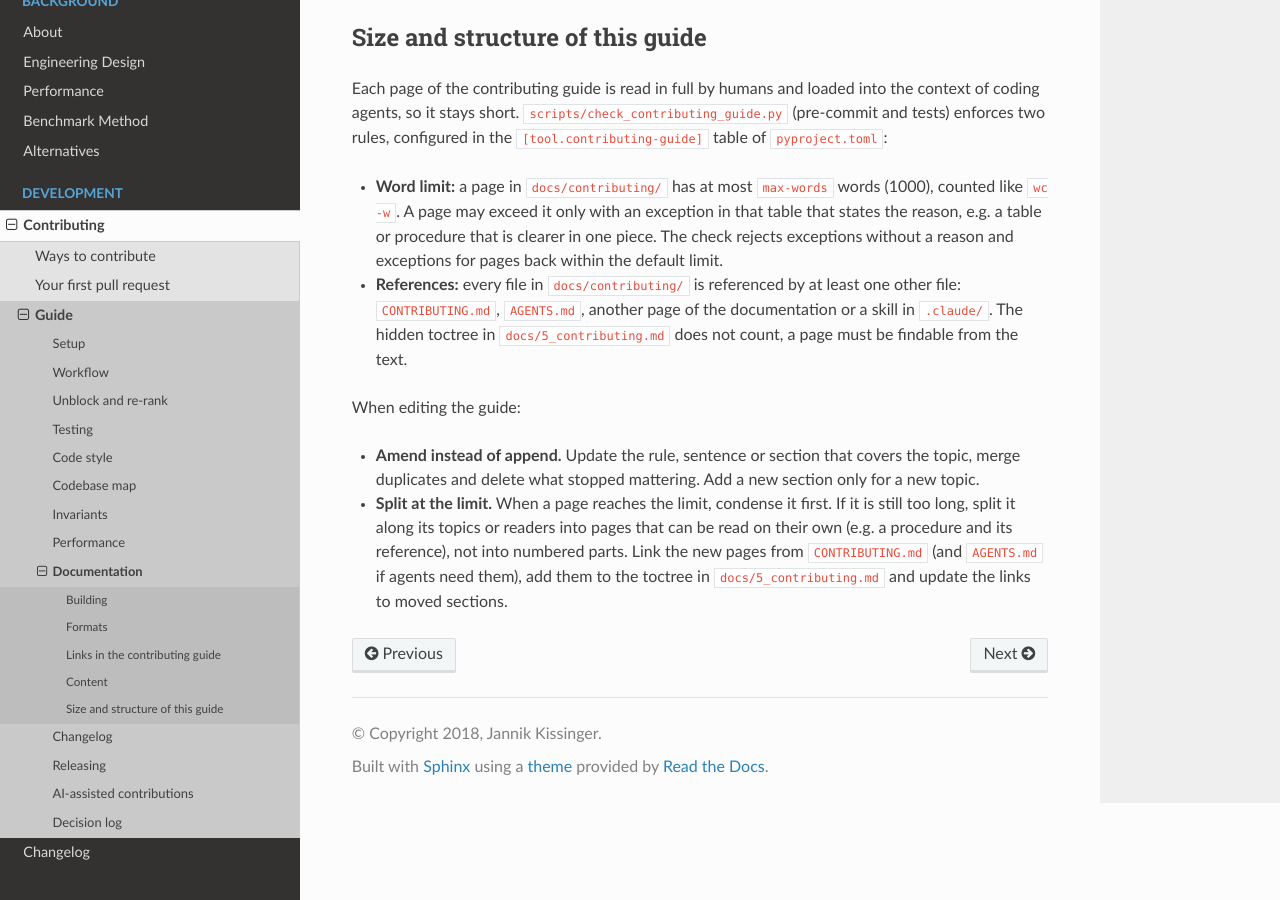
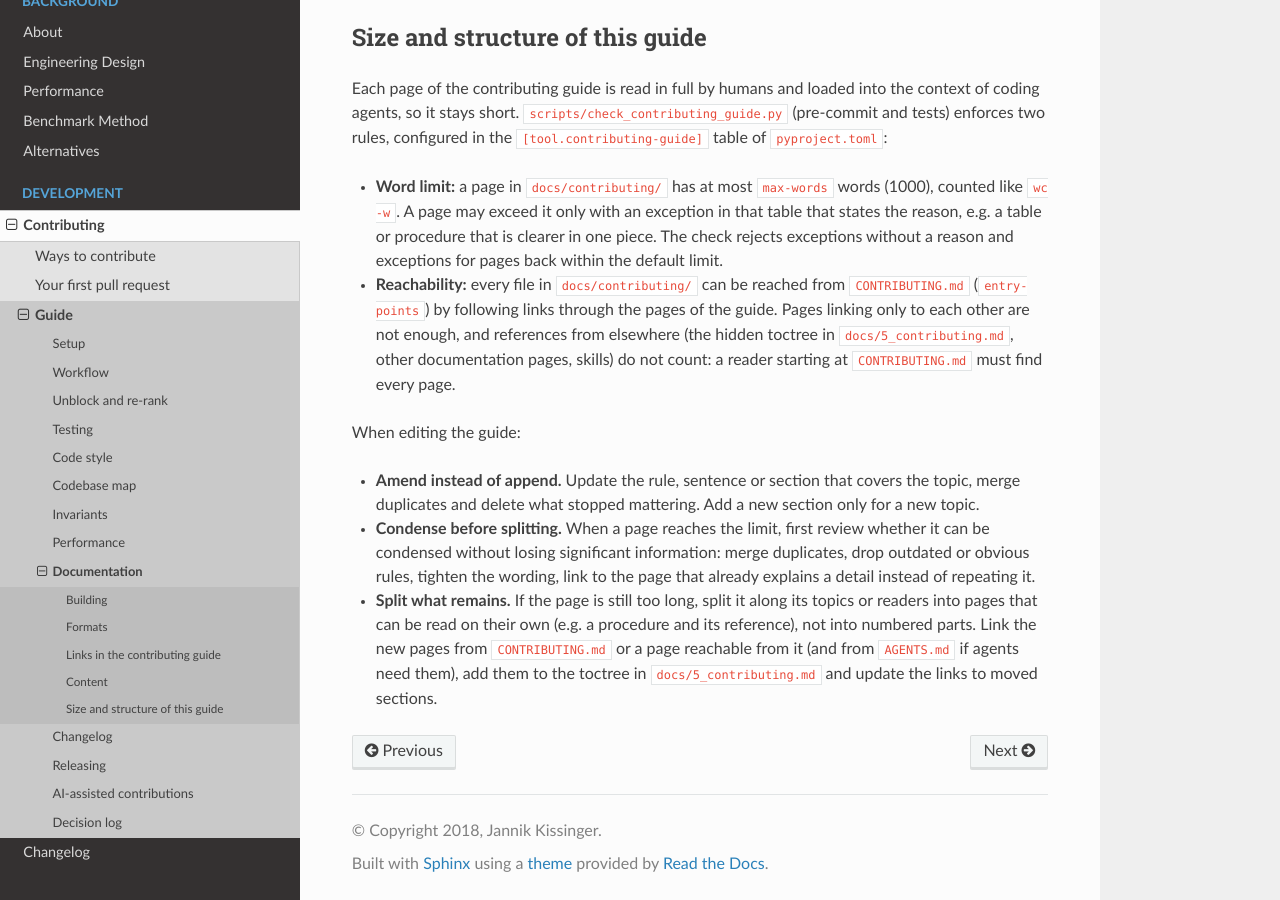
Before and after one commit to jannikmi/extremitypathfinder, a Sphinx documentation site: the page built from docs/contributing/documentation.md, in a window 1280 px wide and 900 px high, scrolled down 1268 px. Built offline with Sphinx 7.4.7 and the Read the Docs theme 3.1.0, drawn with Linux system fonts in a browser that asks for light colours.

Commit message:
Require every contributing page to be reachable from CONTRIBUTING.md
Replaces the single-reference rule: the check follows links from the
entry points (entry-points in pyproject.toml) through the guide's pages.
Pages linking only to each other, the toctree and skills no longer count.
The guide asks to review whether a page can be condensed without losing
significant information before splitting it.

Co-Authored-By: Claude Opus 5.5 <noreply@anthropic.com>
Claude-Session: https://claude.ai/code/session_01XJqV767Kh6xc6J4JY5zNiB

```diff
--- a/CHANGELOG.rst
+++ b/CHANGELOG.rst
@@ -71,7 +71,8 @@ internal:
   pull request and issue templates, ``make check`` for a quick check before committing,
   trade-off rules, a decision log and rules for prioritising issues.
 - contributing guide: pages have a word limit (``max-words`` in ``pyproject.toml``, exceptions need a reason)
-  and every page must be referenced, checked by ``scripts/check_contributing_guide.py`` in pre-commit and the tests.
+  and every page must be reachable from ``CONTRIBUTING.md``, checked by ``scripts/check_contributing_guide.py``
+  in pre-commit and the tests.
 
 
 3.0.0 (2026-10-29)
--- a/docs/contributing/documentation.md
+++ b/docs/contributing/documentation.md
@@ -56,15 +56,19 @@ configured in the `[tool.contributing-guide]` table of `pyproject.toml`:
   A page may exceed it only with an exception in that table that states the reason, e.g. a table or procedure
   that is clearer in one piece. The check rejects exceptions without a reason
   and exceptions for pages back within the default limit.
-- **References:** every file in `docs/contributing/` is referenced by at least one other file: `CONTRIBUTING.md`,
-  `AGENTS.md`, another page of the documentation or a skill in `.claude/`. The hidden toctree in
-  `docs/5_contributing.md` does not count, a page must be findable from the text.
+- **Reachability:** every file in `docs/contributing/` can be reached from `CONTRIBUTING.md` (`entry-points`)
+  by following links through the pages of the guide. Pages linking only to each other are not enough,
+  and references from elsewhere (the hidden toctree in `docs/5_contributing.md`, other documentation pages, skills)
+  do not count: a reader starting at `CONTRIBUTING.md` must find every page.
 
 When editing the guide:
 
 - **Amend instead of append.** Update the rule, sentence or section that covers the topic, merge duplicates and
   delete what stopped mattering. Add a new section only for a new topic.
-- **Split at the limit.** When a page reaches the limit, condense it first. If it is still too long,
-  split it along its topics or readers into pages that can be read on their own (e.g. a procedure and its reference),
-  not into numbered parts. Link the new pages from `CONTRIBUTING.md` (and `AGENTS.md` if agents need them), add them
-  to the toctree in `docs/5_contributing.md` and update the links to moved sections.
+- **Condense before splitting.** When a page reaches the limit, first review whether it can be condensed without
+  losing significant information: merge duplicates, drop outdated or obvious rules, tighten the wording,
+  link to the page that already explains a detail instead of repeating it.
+- **Split what remains.** If the page is still too long, split it along its topics or readers into pages that can
+  be read on their own (e.g. a procedure and its reference), not into numbered parts. Link the new pages from
+  `CONTRIBUTING.md` or a page reachable from it (and from `AGENTS.md` if agents need them), add them to the toctree
+  in `docs/5_contributing.md` and update the links to moved sections.
--- a/pyproject.toml
+++ b/pyproject.toml
@@ -96,8 +96,8 @@ source-include = [
 # checked by scripts/check_contributing_guide.py (pre-commit and tests), cf. docs/contributing/documentation.md
 root = "docs/contributing"
 max-words = 1000
-# files whose references to the guide's files count, relative to the project directory
-referrers = ["AGENTS.md", "CONTRIBUTING.md", "docs/**/*.md", "docs/**/*.rst", ".claude/**/*.md"]
+# every file of the guide must be reachable from these files (relative to the project directory)
+entry-points = ["CONTRIBUTING.md"]
 
 # a page may exceed max-words only with a justified exception (path relative to root), e.g.:
 # [tool.contributing-guide.exceptions."performance.md"]
```
Also changed, not shown: docs/contributing/decisions.md (+6 -5 lines), .pre-commit-config.yaml, 2 other files.
